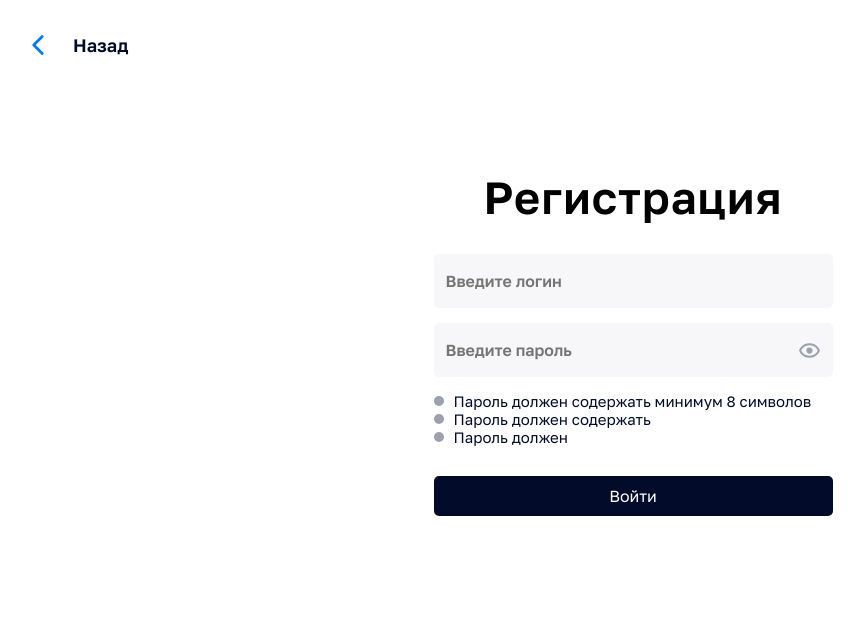
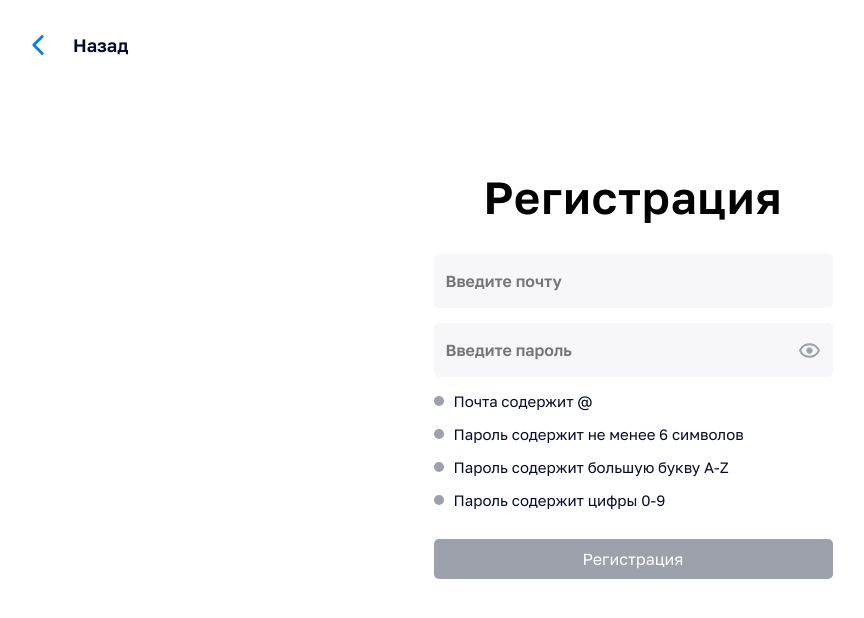
Before and after one commit to AlexShatokhin/synchronizatyor, a React (Create React App) app in the folder client/: page /register in a window 1280 px wide. Shown: the top 618 px of the page, without its empty margins (7-871 px from the left). Built offline with nearby package versions, Linux system fonts and the light colour scheme.

Commit message:
create validation

```diff
--- a/client/src/constants/__colors.scss
+++ b/client/src/constants/__colors.scss
@@ -5,5 +5,6 @@ $lightgrey: #F7F7F9;
 $lightgreen: #E4F3F0;
 $lightred: #FBE9E7;
 $green: #67C3B1;
+$red: #FF4D4D;
 $blue: #007BFF;
 $grey: #9DA1AC;
--- a/client/src/react/UI/BadgeStatus/badgeStatus.scss
+++ b/client/src/react/UI/BadgeStatus/badgeStatus.scss
@@ -11,6 +11,9 @@
         &_PENDING{
             background-color: $grey;
         }
+        &_COMPLETE{
+            background-color: $green;
+        }
     }
     &__text{
         font-size: 15px;
--- a/client/src/react/UI/Button/Button.tsx
+++ b/client/src/react/UI/Button/Button.tsx
@@ -4,12 +4,14 @@ import "./button.scss";
 type ButtonPropsType = {
     title: string;
     className?: string;
-    onClick?: () => void;
+    onClick?: (event: React.MouseEvent<HTMLButtonElement>) => void;
+    disabled?: boolean;
 }
 
-const Button : FC<ButtonPropsType> = ({title, className, onClick}) => {
+const Button : FC<ButtonPropsType> = ({title, className, onClick, disabled}) => {
     return (
         <button
+            disabled={disabled}
             onClick={onClick}
             className={`button ${className}`}>{title}</button>
     )
--- a/client/src/react/UI/Button/button.scss
+++ b/client/src/react/UI/Button/button.scss
@@ -11,3 +11,9 @@
   font-weight: 400;
   transition: all 0.3s;
 }
+
+.button:disabled{
+  background-color: $grey;
+  color: $white;
+  cursor: not-allowed;
+}
--- a/client/src/react/modules/Login/index.tsx
+++ b/client/src/react/modules/Login/index.tsx
@@ -1,4 +1,4 @@
-import { FC } from "react";
+import { FC, useState } from "react";
 import { Link } from "react-router-dom";
 import Input from "../../UI/Input/Input";
 import Title from "../../UI/Title/Title";
@@ -7,6 +7,28 @@ import "./login.scss"
 import Button from "../../UI/Button/Button";
 
 const Login : FC = () => {
+    const [email, setEmail] = useState<string>("");
+    const [password, setPassword] = useState<string>("");
+    const [error, setError] = useState<string>("");
+
+    const handleLogin = (e: React.MouseEvent) => {
+        e.preventDefault();
+        let errorMessage = "";
+
+        if (!email.includes('@')) {
+            errorMessage = "Некорректный email";
+        } else if (password.length < 6) {
+            errorMessage = "Пароль должен содержать не менее 6 символов";
+        } else {
+            // Здесь можно добавить логику авторизации
+            // Если авторизация не удалась, установить сообщение об ошибке
+            // errorMessage = "Ошибка авторизации.";
+            console.log("Email: ", email);
+        }
+
+        setError(errorMessage);
+    }
+
     return (
         <section className="login">
             <div className="login__wrapper">
@@ -14,16 +36,22 @@ const Login : FC = () => {
                 <form action="#" className="login__content">
                     <div className="login__inputs">
                         <Input
-                            placeholder="Введите логин"
+                            placeholder="Введите почту"
                             type="text"
+                            value={email}
+                            onChange={e => setEmail(e.target.value)}
                             className="login__inputs-item" />
 
                         <Input
                             placeholder="Введите пароль"
                             type="password"
+                            value={password}
+                            onChange={(e) => setPassword(e.target.value)}
                             className="login__inputs-item" />
                     </div>
-                    <Button className="login__content-button" title="Войти"/>
+                    <div className="error-message">
+                    {error && <div className="login__error">{error}</div>}                    </div>
+                    <Button onClick={handleLogin} className="login__content-button" title="Войти"/>
                 </form>
                 <div className="login__navigation">
                     <Link to="/register">Нет аккаунта? Зарегистрируйтесь!</Link>
--- a/client/src/react/modules/Login/login.scss
+++ b/client/src/react/modules/Login/login.scss
@@ -18,7 +18,7 @@
         display: flex;
         flex-direction: column;
         input{
-            width: 280px;
+            width: 350px;
             height: 30px;
             margin-bottom: 15px;
         }
@@ -42,4 +42,11 @@
     &-title{
         text-align: center;
     }
+
+    .error-message{
+        color: $red;
+        font-size: 16px;
+        text-align: center;
+        margin-top: 10px;
+    }
 }
--- a/client/src/react/modules/Registration/index.tsx
+++ b/client/src/react/modules/Registration/index.tsx
@@ -1,4 +1,4 @@
-import { FC } from "react";
+import { FC, useState } from "react";
 import { Link } from "react-router-dom";
 import BadgeStatus from "../../UI/BadgeStatus/BadgeStatus";
 import { SynchronizationStatusEnum } from "../../types/SynchronizationStatusEnum";
@@ -12,6 +12,30 @@ import "./registration.scss";
 import { colors } from "../../../constants/colors";
 
 const Registration : FC = () => {
+    const [email, setEmail] = useState<string>("");
+    const [password, setPassword] = useState<string>("");
+    const [validationChecks, setValidationChecks] = useState<boolean[]>([false, false, false, false]);
+
+    const handleEmailChange = (e: React.ChangeEvent<HTMLInputElement>) => {
+        setEmail(e.target.value);
+        const newValidationChecks = validationChecks;
+        newValidationChecks[3] = e.target.value.includes('@');
+        setValidationChecks(newValidationChecks);
+    }
+
+    const handlePasswordChange = (e: React.ChangeEvent<HTMLInputElement>) => {
+        setPassword(e.target.value);
+        const newValidationChecks = []
+        newValidationChecks[0] = e.target.value.length >= 6;
+        newValidationChecks[1] = /[A-Z]/.test(e.target.value);
+        newValidationChecks[2] = /\d/.test(e.target.value);
+        setValidationChecks(newValidationChecks);
+    }
+
+    const handleRegistration = (e : React.MouseEvent) => {
+        e.preventDefault();
+    }
+
     return (
         <section className="login">
             <div className="registration__navigation">
@@ -22,29 +46,37 @@ const Registration : FC = () => {
                 <form action="" className="login__content">
                     <div className="login__inputs">
                         <Input
-                            placeholder="Введите логин"
+                            placeholder="Введите почту"
                             type="text"
+                            value={email}
+                            onChange={handleEmailChange}
                             className="login__inputs-item" />
                         <Input
                             placeholder="Введите пароль"
                             type="password"
+                            value={password}
+                            onChange={handlePasswordChange}
                             className="login__inputs-item" />
                     </div>
                     <div className="login__statuses">
                         <BadgeStatus
-                            status={SynchronizationStatusEnum.PENDING}
+                            status={validationChecks[3] ? SynchronizationStatusEnum.COMPLETE : SynchronizationStatusEnum.PENDING}
                             showText
-                            text="Пароль должен содержать минимум 8 символов"/>
+                            text="Почта содержит @"/>
                         <BadgeStatus
-                            status={SynchronizationStatusEnum.PENDING}
+                            status={validationChecks[0] ? SynchronizationStatusEnum.COMPLETE : SynchronizationStatusEnum.PENDING}
                             showText
-                            text="Пароль должен содержать"/>
+                            text="Пароль содержит не менее 6 символов"/>
                         <BadgeStatus
-                            status={SynchronizationStatusEnum.PENDING}
+                            status={validationChecks[1] ? SynchronizationStatusEnum.COMPLETE : SynchronizationStatusEnum.PENDING}
                             showText
-                            text="Пароль должен "/>
+                            text="Пароль содержит большую букву A-Z"/>
+                        <BadgeStatus
+                            status={validationChecks[2] ? SynchronizationStatusEnum.COMPLETE : SynchronizationStatusEnum.PENDING}
+                            showText
+                            text="Пароль содержит цифры 0-9"/>
                     </div>
-                    <Button className="login__content-button" title="Войти"/>
+                    <Button onClick={handleRegistration} disabled = {!(validationChecks[0] && validationChecks[1] && validationChecks[2] && validationChecks[3])} className="login__content-button" title="Регистрация"/>
                 </form>
             </div>
         </section>
--- a/client/src/react/modules/Registration/registration.scss
+++ b/client/src/react/modules/Registration/registration.scss
@@ -21,8 +21,11 @@
     }
 }
 
-.login__inputs{
-    input{
-        width: 350px;
+.login__statuses{
+    .badge-status{
+        margin-bottom: 15px;
+    }
+    .badge-status:last-child{
+        margin-bottom: 0;
     }
 }
```
